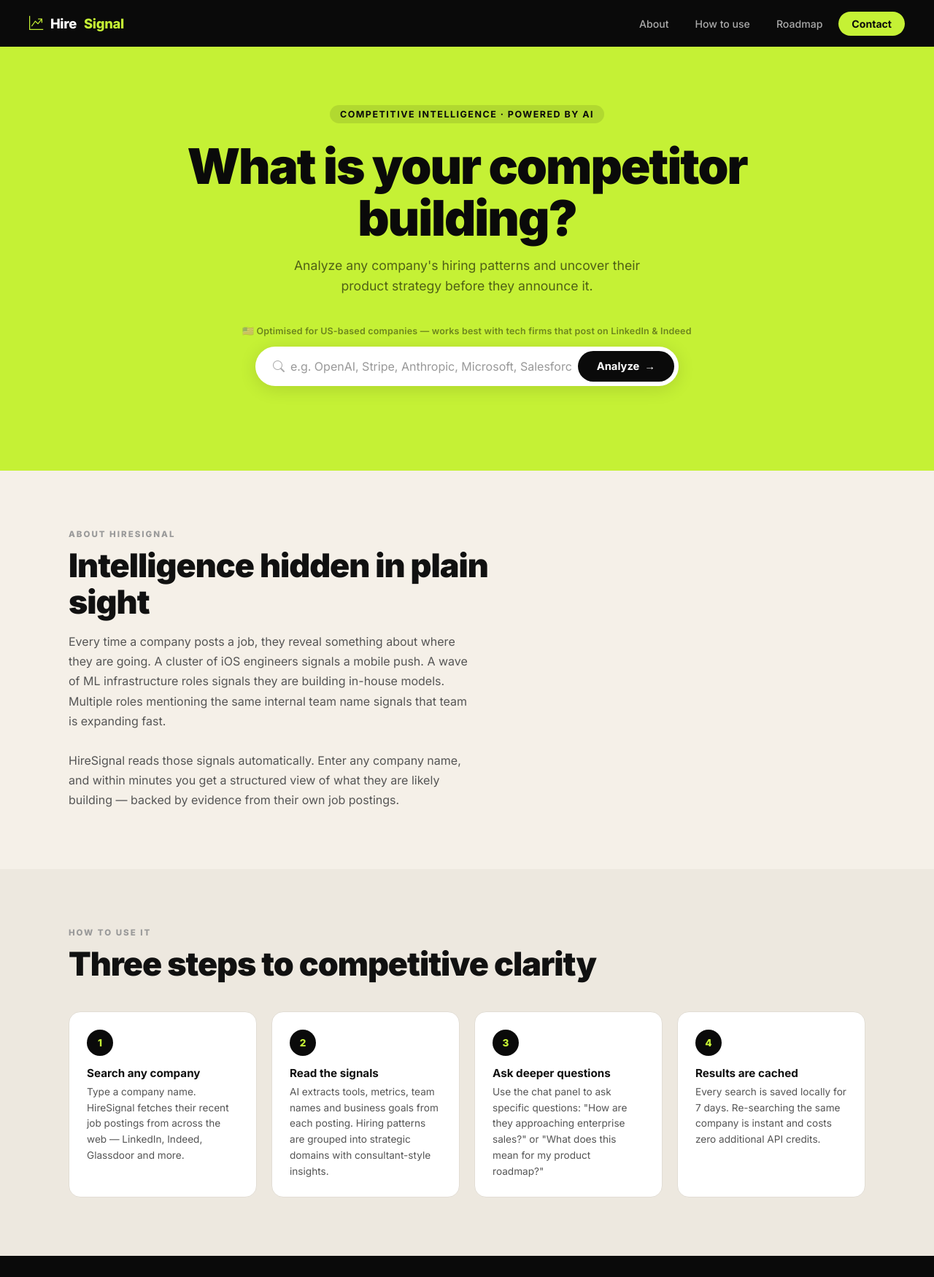
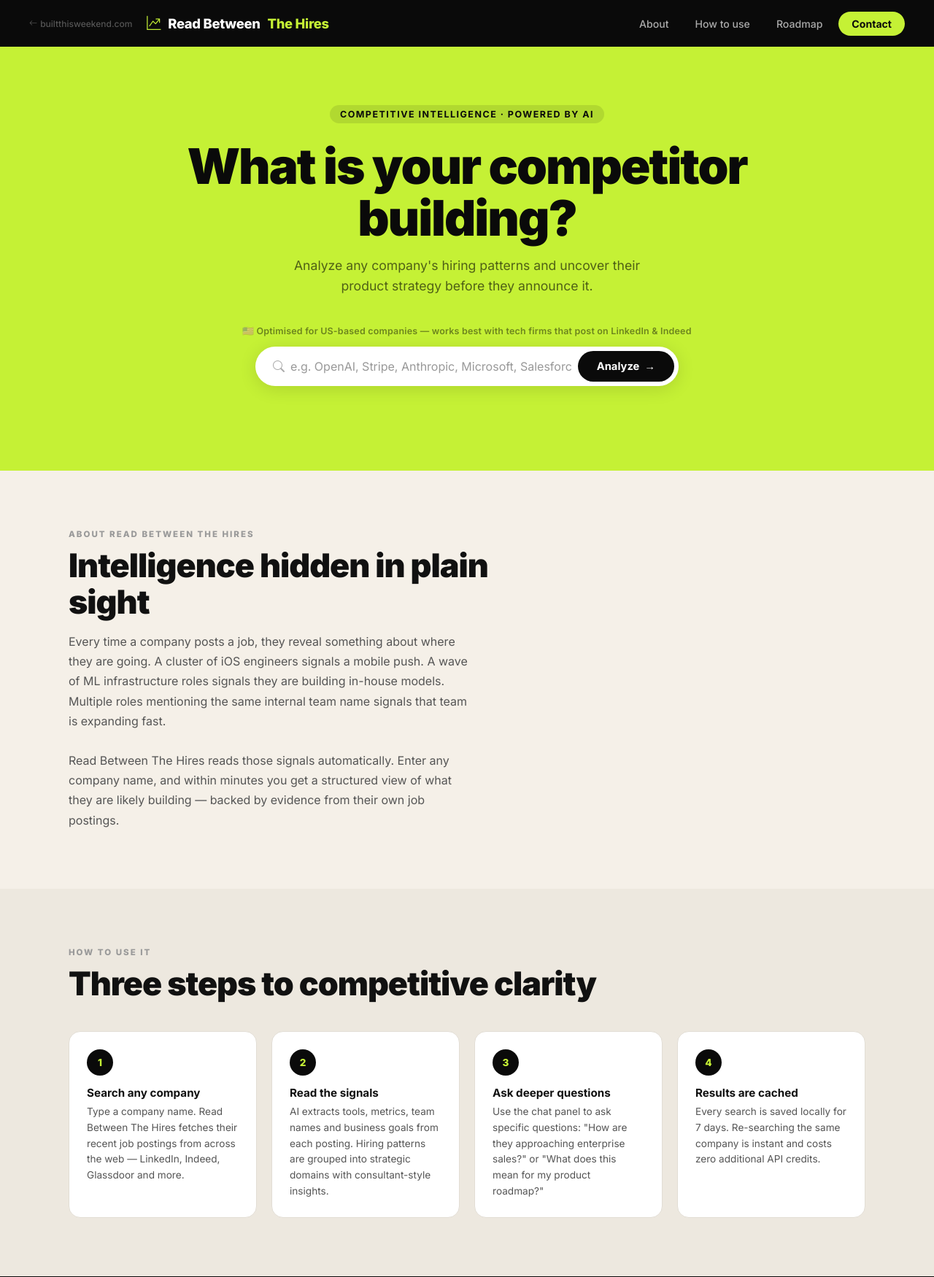
Before and after one commit to sath-commits/Compete_strategy, a Flask app: page / in a window 1280 px wide. Shown: the top 1750 px of the page at 73% size. Run offline with Flask 3, Linux system fonts and the light colour scheme.

Commit message:
Deployment-ready: gunicorn, admin auth, ChromaDB rebuild, rebrand
- Add gunicorn + Procfile + runtime.txt for Render deployment
- Password-protect /admin via HTTP Basic Auth (ADMIN_PASSWORD env var)
- Rebuild ChromaDB from SQLite on cold start (filesystem resets on Render deploy)
- Rename HireSignal → Read Between The Hires throughout
- Add ← builtthisweekend.com back-link in navbar

Co-Authored-By: Claude Sonnet 4.6 <noreply@anthropic.com>

```diff
--- a/app.py
+++ b/app.py
@@ -1,13 +1,15 @@
 from dotenv import load_dotenv
 load_dotenv()  # Must run before any other import so API keys are available
 
+import os
 import threading
 import uuid
+import functools
 
-from flask import Flask, render_template, request, jsonify
+from flask import Flask, render_template, request, jsonify, Response
 from core.job_fetcher import fetch_jobs
 from core.job_extractor import extract_and_classify_jobs
-from core.embeddings import add_jobs_to_index
+from core.embeddings import add_jobs_to_index, _get_collection
 from core.insight_engine import generate_insights
 from core.trend_analyzer import compute_trends
 from core.rag_answerer import answer_question
@@ -15,22 +17,63 @@ from db.db import (
     init_db, save_jobs,
     get_cached_jobs, get_cache_info,
     log_api_call, get_api_usage,
-    log_page_view, log_search, get_dashboard_data
+    log_page_view, log_search, get_dashboard_data,
+    get_all_jobs
 )
 from core.company_resolver import resolve_company, get_search_suggestions
 
 app = Flask(__name__)
 
-# ── Background job state ────────────────────────────────────────────────────
+ADMIN_PASSWORD = os.getenv('ADMIN_PASSWORD', 'changeme')
+
+# ── Startup ────────────────────────────────────────────────────────────────────
+# Runs when gunicorn imports this module (and when running locally).
+# init_db() is safe to call multiple times — it only creates tables if missing.
+# rebuild_chroma_if_needed() re-indexes jobs from SQLite if ChromaDB is empty
+# (happens after every Render deploy since the filesystem resets).
+
+def _rebuild_chroma_if_needed():
+    try:
+        collection = _get_collection()
+        if collection.count() == 0:
+            all_jobs = get_all_jobs()
+            if all_jobs:
+                print(f"[startup] ChromaDB empty — rebuilding from {len(all_jobs)} jobs in SQLite")
+                add_jobs_to_index(all_jobs)
+            else:
+                print("[startup] ChromaDB empty, SQLite also empty — fresh start")
+        else:
+            print(f"[startup] ChromaDB has {collection.count()} documents — no rebuild needed")
+    except Exception as e:
+        print(f"[startup] ChromaDB rebuild skipped: {e}")
+
+
+init_db()
+_rebuild_chroma_if_needed()
+
+
+# ── Admin auth ─────────────────────────────────────────────────────────────────
+
+def _require_admin(f):
+    @functools.wraps(f)
+    def decorated(*args, **kwargs):
+        auth = request.authorization
+        if not auth or auth.password != ADMIN_PASSWORD:
+            return Response(
+                'Admin access required.',
+                401,
+                {'WWW-Authenticate': 'Basic realm="Admin"'}
+            )
+        return f(*args, **kwargs)
+    return decorated
+
+
+# ── Background job state ────────────────────────────────────────────────────────
 _jobs = {}
 _jobs_lock = threading.Lock()
 
 
 def _run_analysis_job(job_id: str, company: str, ip: str):
-    """
-    Runs in a background thread. Decouples the HTTP request from the (slow)
-    JSearch API call — no timeout possible since there's no HTTP deadline.
-    """
     try:
         raw_jobs = fetch_jobs(company)
 
@@ -89,6 +132,8 @@ def _run_analysis_job(job_id: str, company: str, ip: str):
             }
 
 
+# ── Routes ─────────────────────────────────────────────────────────────────────
+
 @app.route('/')
 def index():
     ip = request.headers.get('X-Forwarded-For', request.remote_addr)
@@ -106,7 +151,6 @@ def analyze():
     if not company:
         return jsonify({'error': 'Company name is required'}), 400
 
-    # ── Cache check — returns immediately ──────────────────────────────────
     if not force_refresh:
         structured_jobs = get_cached_jobs(company)
         if structured_jobs:
@@ -122,7 +166,6 @@ def analyze():
                 'trends': trends,
             })
 
-    # ── Fresh fetch — start background thread ──────────────────────────────
     job_id = str(uuid.uuid4())
     with _jobs_lock:
         _jobs[job_id] = {'status': 'running'}
@@ -178,21 +221,19 @@ def resolve():
     return jsonify(result)
 
 
-# ── Admin dashboard ────────────────────────────────────────────────────────────
-
 @app.route('/admin')
+@_require_admin
 def admin():
     return render_template('dashboard.html')
 
 
 @app.route('/admin/data')
+@_require_admin
 def admin_data():
     return jsonify(get_dashboard_data())
 
 
 if __name__ == '__main__':
-    init_db()
-    print("Database initialized.")
     print("Starting server at http://127.0.0.1:5000")
     print("Admin dashboard at http://127.0.0.1:5000/admin")
     app.run(debug=True, port=5000)
--- a/db/db.py
+++ b/db/db.py
@@ -307,6 +307,14 @@ def save_jobs(jobs):
     conn.close()
 
 
+def get_all_jobs():
+    """Return every job in the DB — used to rebuild ChromaDB index after a cold start."""
+    conn = get_conn()
+    rows = conn.execute('SELECT * FROM jobs').fetchall()
+    conn.close()
+    return [_parse_job_row(dict(row)) for row in rows]
+
+
 def get_jobs_by_company(company):
     conn = get_conn()
     rows = conn.execute(
--- a/requirements.txt
+++ b/requirements.txt
@@ -4,3 +4,4 @@ openai>=1.50.0
 chromadb==0.4.22
 numpy<2.0
 python-dotenv==1.0.0
+gunicorn==21.2.0
--- /dev/null
+++ b/runtime.txt
@@ -0,0 +1 @@
+python-3.9.18
--- a/templates/dashboard.html
+++ b/templates/dashboard.html
@@ -280,7 +280,7 @@
 <nav class="navbar">
   <a class="navbar-brand" href="/">
     <div class="brand-dot"></div>
-    HireSignal
+    Read Between The Hires
   </a>
   <div class="nav-right">
     <span class="last-updated" id="last-updated">Loading…</span>
--- a/templates/index.html
+++ b/templates/index.html
@@ -3,7 +3,7 @@
 <head>
   <meta charset="UTF-8" />
   <meta name="viewport" content="width=device-width, initial-scale=1.0" />
-  <title>HireSignal — Competitive Intelligence from Hiring Data</title>
+  <title>Read Between The Hires — Competitive Intelligence from Hiring Data</title>
   <link href="https://fonts.googleapis.com/css2?family=Inter:wght@400;500;600;700;800;900&display=swap" rel="stylesheet" />
   <link href="https://cdn.jsdelivr.net/npm/bootstrap-icons@1.11.3/font/bootstrap-icons.css" rel="stylesheet" />
   <script src="https://cdn.jsdelivr.net/npm/chart.js@4.4.0/dist/chart.umd.min.js"></script>
@@ -361,10 +361,15 @@
 
 <!-- ── Navbar ── -->
 <nav class="navbar">
-  <a class="nav-logo" href="#">
-    <i class="bi bi-graph-up-arrow" style="color:var(--lime);font-size:1.2rem"></i>
-    Hire<span class="logo-dot">Signal</span>
-  </a>
+  <div style="display:flex;align-items:center;gap:20px">
+    <a href="https://builtthisweekend.com" style="color:#555;font-size:0.75rem;font-weight:500;text-decoration:none;display:flex;align-items:center;gap:4px">
+      <i class="bi bi-arrow-left" style="font-size:0.7rem"></i> builtthisweekend.com
+    </a>
+    <a class="nav-logo" href="#">
+      <i class="bi bi-graph-up-arrow" style="color:var(--lime);font-size:1.2rem"></i>
+      Read Between<span class="logo-dot"> The Hires</span>
+    </a>
+  </div>
   <div class="nav-links">
     <a class="nav-link" href="#about">About</a>
     <a class="nav-link" href="#how-to-use">How to use</a>
@@ -484,12 +489,12 @@
 <section class="info-section" id="about">
   <div class="container">
     <div style="max-width:680px">
-      <p class="section-eyebrow">About HireSignal</p>
+      <p class="section-eyebrow">About Read Between The Hires</p>
       <h2 class="section-heading">Intelligence hidden in plain sight</h2>
       <p class="section-body">
         Every time a company posts a job, they reveal something about where they are going. A cluster of iOS engineers signals a mobile push. A wave of ML infrastructure roles signals they are building in-house models. Multiple roles mentioning the same internal team name signals that team is expanding fast.
         <br><br>
-        HireSignal reads those signals automatically. Enter any company name, and within minutes you get a structured view of what they are likely building — backed by evidence from their own job postings.
+        Read Between The Hires reads those signals automatically. Enter any company name, and within minutes you get a structured view of what they are likely building — backed by evidence from their own job postings.
       </p>
     </div>
   </div>
@@ -504,7 +509,7 @@
       <div class="step-card">
         <div class="step-num">1</div>
         <div class="step-title">Search any company</div>
-        <div class="step-desc">Type a company name. HireSignal fetches their recent job postings from across the web — LinkedIn, Indeed, Glassdoor and more.</div>
+        <div class="step-desc">Type a company name. Read Between The Hires fetches their recent job postings from across the web — LinkedIn, Indeed, Glassdoor and more.</div>
       </div>
       <div class="step-card">
         <div class="step-num">2</div>
@@ -530,7 +535,7 @@
   <div class="container">
     <p class="section-eyebrow">Product Roadmap</p>
     <h2 class="section-heading" style="color:var(--white)">What's coming next</h2>
-    <p class="section-body">HireSignal is actively being developed. Here is what is planned for the next phases.</p>
+    <p class="section-body">Read Between The Hires is actively being developed. Here is what is planned for the next phases.</p>
     <div class="roadmap-grid">
       <div class="roadmap-card">
         <div class="roadmap-phase">Phase 2 · Q2 2026</div>
@@ -570,7 +575,7 @@
     <h2 class="section-heading" style="color:var(--white)">Sathappan</h2>
     <p class="section-body">
       Product and strategy professional passionate about building tools that give teams an unfair competitive advantage.
-      HireSignal was built as a personal project to solve a real problem: how do you track what competitors are building before they announce it?
+      Read Between The Hires was built as a personal project to solve a real problem: how do you track what competitors are building before they announce it?
     </p>
     <div class="contact-grid">
       <a class="contact-btn linkedin" href="https://www.linkedin.com/in/sathappan-sathappan" target="_blank">
@@ -585,7 +590,7 @@
 
 <!-- ── Footer ── -->
 <footer class="footer">
-  © 2026 HireSignal · Built by Sathappan · All rights reserved
+  © 2026 Read Between The Hires · Built by Sathappan · All rights reserved
 </footer>
 
 <script src="/static/script.js"></script>
```
Also changed, not shown: 1 other file.
